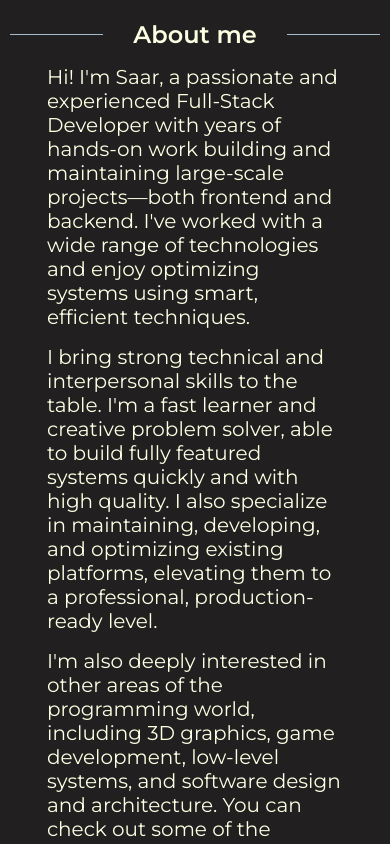
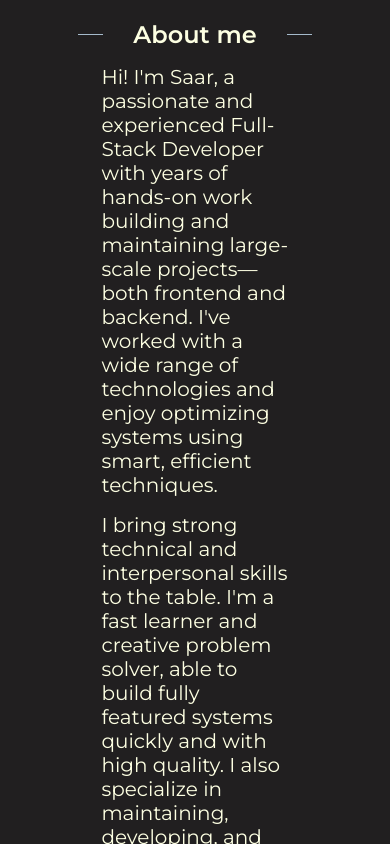
Before and after one commit to Saar25/saar25.github.io, a Next.js app: page / in a window 390 px wide. Built offline with nearby package versions, Linux system fonts and the light colour scheme.

Commit message:
made each section full height

```diff
--- a/src/components/main/main.module.scss
+++ b/src/components/main/main.module.scss
@@ -7,7 +7,7 @@
     display: flex;
     flex-direction: column;
 
-    .main-wave {
+    >.main-wave {
         width: 100%;
 
         &:nth-of-type(1) {
@@ -20,11 +20,13 @@
     }
 
     .main-section {
-        padding: 20px min(20%, 300px);
+        min-height: 100vh;
+        flex-shrink: 0;
+        box-sizing: border-box;
 
-        @media only screen and (max-width: 700px) {
-            padding: 20px 10px;
-        }
+        display: flex;
+        flex-direction: column;
+        justify-content: space-between;
 
         &:nth-of-type(1) {
             background-color: variables.$app-dark-color;
@@ -37,6 +39,13 @@
         &:nth-of-type(3) {
             background-color: variables.$app-dark-color;
         }
+
+        &.contact-me {
+            min-height: unset;
+        }
+
+        .main-section-content {
+            padding: 20px min(20%, 300px);
 
             .main-section-title {
                 position: relative;
@@ -91,5 +100,7 @@
                     }
                 }
             }
+
         }
     }
+}
--- a/src/components/main/main.tsx
+++ b/src/components/main/main.tsx
@@ -9,43 +9,49 @@ export const Main = () => {
     return (
         <div className={styles['main-container']}>
             <section className={styles['main-section']}>
+                <article className={styles['main-section-content']}>
                     <article className={styles['main-section-title']}>
                         <span>About me</span>
                     </article>
                     <article className={`${styles['main-section-body']} ${styles['about-me']}`}>
                         <span>
                             Hi! I'm Saar, a passionate and experienced Full-Stack Developer with years of hands-on work
-                        building and maintaining large-scale projects—both frontend and backend. I've worked with a wide
-                        range of technologies and enjoy optimizing systems using smart, efficient techniques.
+                            building and maintaining large-scale projects—both frontend and backend. I've worked with a
+                            wide range of technologies and enjoy optimizing systems using smart, efficient techniques.
                         </span>
                         <span>
-                        I bring strong technical and interpersonal skills to the table. I'm a fast learner and creative
-                        problem solver, able to build fully featured systems quickly and with high quality. I also
-                        specialize in maintaining, developing, and optimizing existing platforms, elevating them to a
-                        professional, production-ready level.
+                            I bring strong technical and interpersonal skills to the table. I'm a fast learner and
+                            creative problem solver, able to build fully featured systems quickly and with high quality.
+                            I also specialize in maintaining, developing, and optimizing existing platforms, elevating
+                            them to a professional, production-ready level.
                         </span>
                         <span>
-                        I'm also deeply interested in other areas of the programming world, including 3D graphics, game
-                        development, low-level systems, and software design and architecture. You can check out some of
-                        the projects I've worked on over on my GitHub page.
+                            I'm also deeply interested in other areas of the programming world, including 3D graphics,
+                            game development, low-level systems, and software design and architecture. You can check out
+                            some of the projects I've worked on over on my GitHub page.
                         </span>
                     </article>
+                </article>
+
+                <img src={wave0.src} className={styles['main-wave']} />
             </section>
 
-            <img src={wave0.src} className={styles['main-wave']} />
-
             <section className={styles['main-section']}>
+                <article className={styles['main-section-content']}>
                     <span className={styles['main-section-title']}>My Skills</span>
                     <article className={`${styles['main-section-body']} ${styles['my-skills']}`}>
                         <SkillPreviewList skills={skills} />
                     </article>
+                </article>
+
+                <img src={wave1.src} className={styles['main-wave']} />
             </section>
 
-            <img src={wave1.src} className={styles['main-wave']} />
-
-            <section className={styles['main-section']}>
+            <section className={`${styles['main-section']} ${styles['contact-me']}`}>
+                <article className={styles['main-section-content']}>
                     <span className={styles['main-section-title']}>Contact me</span>
                     <ContactMe showText />
+                </article>
             </section>
         </div>
     );
```
Lines whose indentation alone changed are shown as unchanged.
